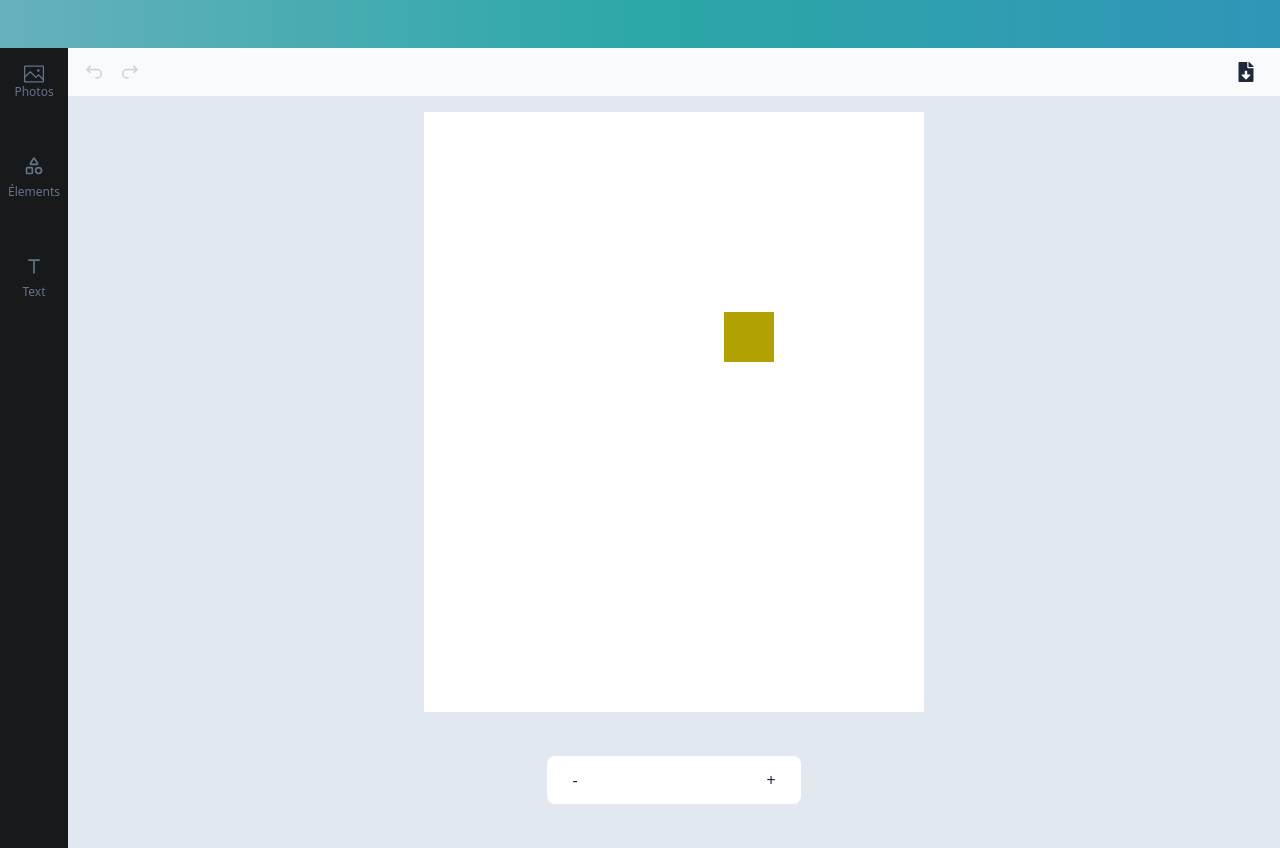
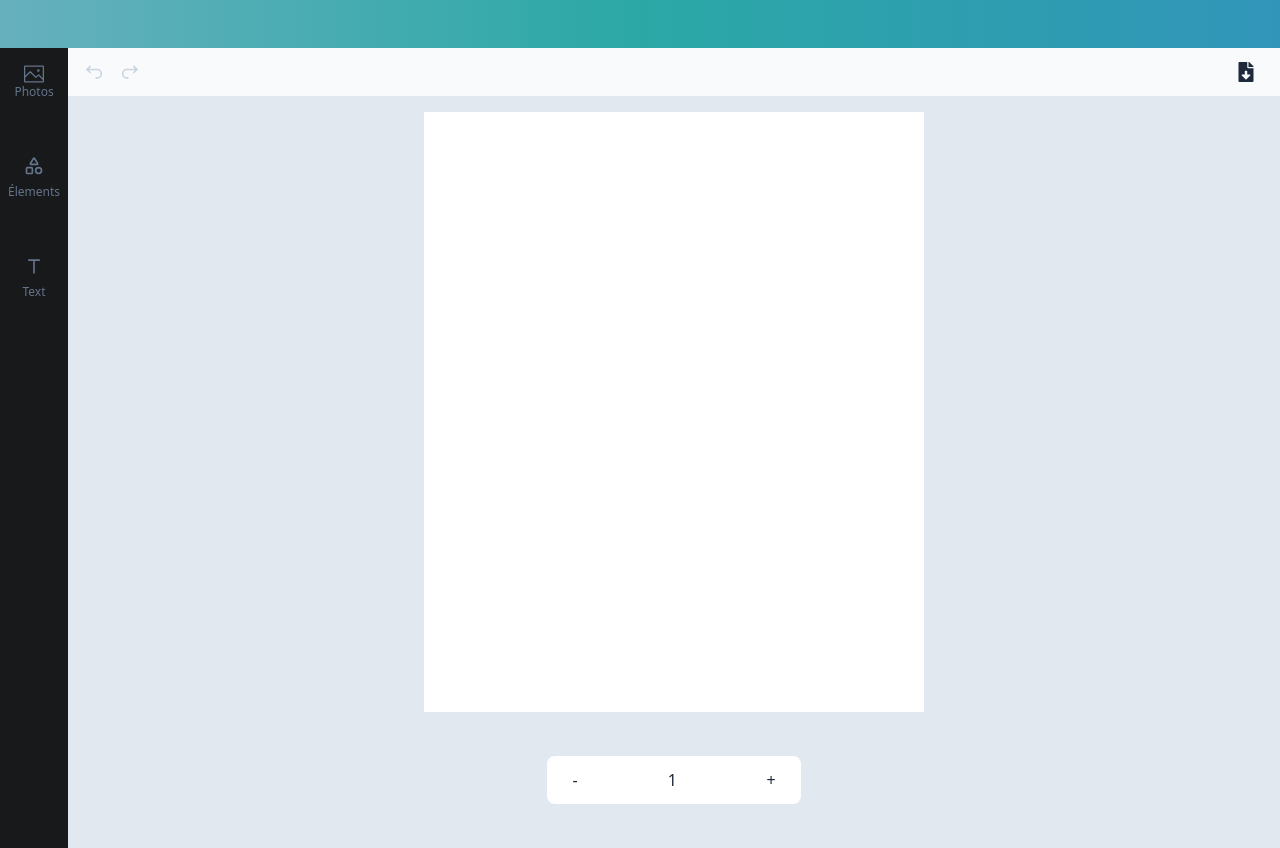
Before and after one commit to molomekeys/clonecanva, a Next.js app: page / in a window 1280 px wide. Built offline with nearby package versions, Linux system fonts and the light colour scheme.

Commit message:
j'ai rajouter le key pour que vercel me laisse deploy

```diff
--- a/src/canvaComponent/CanvaComponentNext.tsx
+++ b/src/canvaComponent/CanvaComponentNext.tsx
@@ -209,7 +209,7 @@ function updateTextVal(e:string)
 const isOpenTextMenu=useAppSelector(b=>b.menuSelected.isInputOpen)
 const [isScale,setIsScaling]=useState(1)
 const [isClicking,setIsClicking]=useState("")
-const [isTextInput,setIsTextInput]=useState("")
+const [isTextInput,setIsTextInput]=useState("1")
   return (
     <div  onClick={(e)=>{
 
--- a/src/features/canva/do-unredo-canva.ts
+++ b/src/features/canva/do-unredo-canva.ts
@@ -46,8 +46,7 @@ interface RectangleSlice{
 
     const iniTialState:InitialState={stageInfo:{
         width:500,height:600
-    },index:0,state:[[{ color:"#b2a102",x:300,y:200,height:50,
-    width:50,typeOfShape:"rectangle",id:v4()}]]}
+    },index:0,state:[[]]}
 
 
     const doUnRedoCanvaSlice=createSlice({name:"BigState",
```
